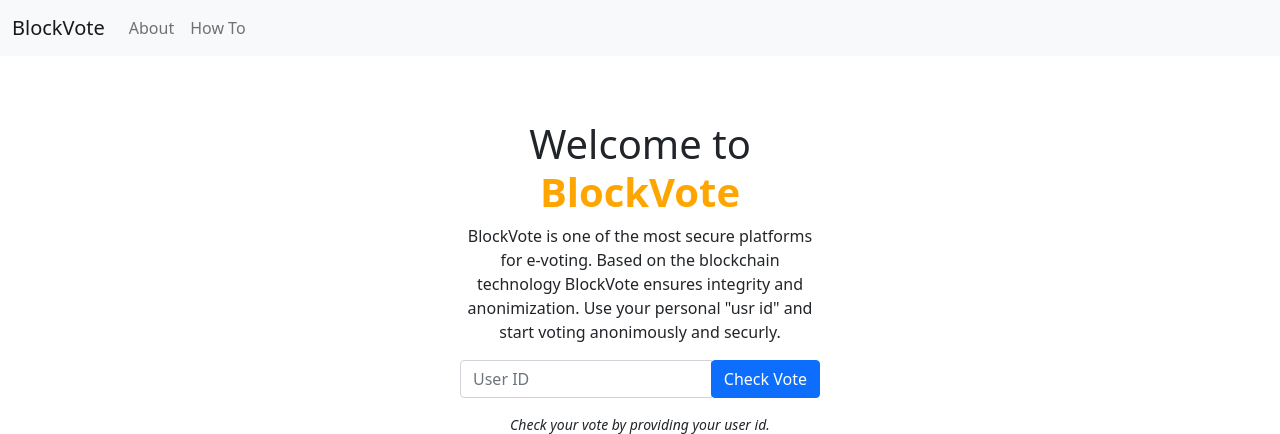
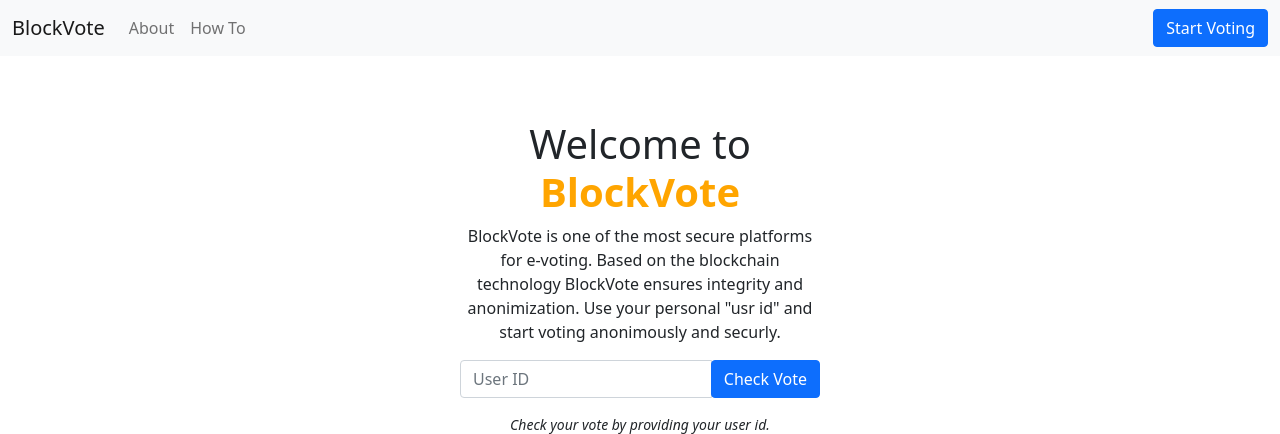
Before and after one commit to georgegiam/BlockVote, a Django app: page / in a window 1280 px wide. Shown: the top 434 px of the page. Run offline with Django 3.2, Linux system fonts and the light colour scheme.

Commit message:
button in navbar

```diff
--- a/voting/templates/voting/main.html
+++ b/voting/templates/voting/main.html
@@ -28,6 +28,7 @@
                         <a class="nav-link" href="#">How To</a>
                     </li>
                 </ul>
+                <a class="btn btn-primary" href="{% url 'vote' %}" role="button">Start Voting</a>
             </div>
         </div>
     </nav>
```
